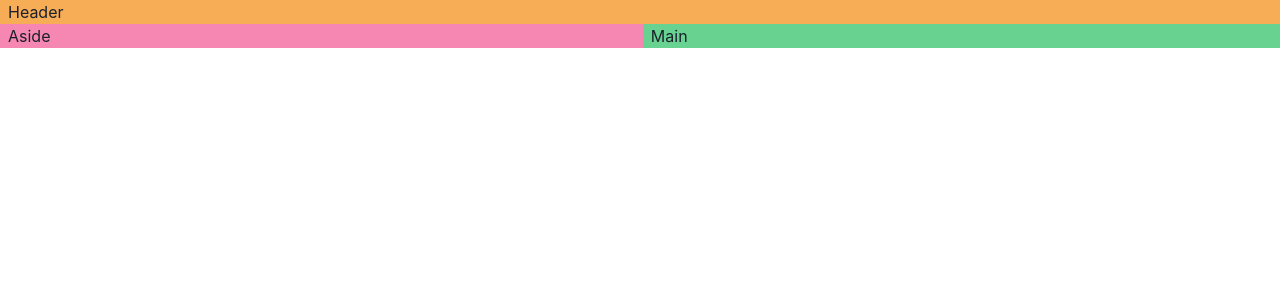
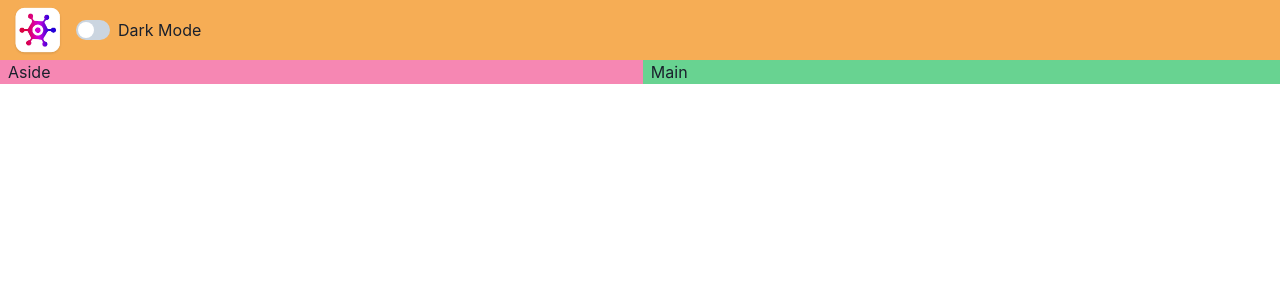
Before and after one commit to Katjahkrogh/rawg-2025-spring, a React (Vite) app in the folder rawg-client/: page / in a window 1280 px wide. Shown: the top 300 px of the page. Built offline with nearby package versions, Linux system fonts and the light colour scheme.

Commit message:
color switch

```diff
--- a/rawg-client/src/App.tsx
+++ b/rawg-client/src/App.tsx
@@ -1,4 +1,5 @@
 import { Grid, GridItem, Show } from '@chakra-ui/react';
+import NavBar from './components/NavBar';
 
 function App() {
   return (
@@ -8,7 +9,7 @@ function App() {
         lg: `"header header" "aside main"`,
       }}>
       <GridItem pl="2" bg="orange.300" area={'header'}>
-        Header
+        <NavBar/>
       </GridItem>
       <Show above='lg'>
         <GridItem pl="2" bg="pink.300" area={'aside'}>
--- /dev/null
+++ b/rawg-client/src/components/ColorModeSwitch.tsx
@@ -0,0 +1,14 @@
+import { HStack, Switch, Text, useColorMode } from '@chakra-ui/react';
+
+const ColorModeSwitch = () => {
+  const { colorMode, toggleColorMode } = useColorMode();
+
+  return (
+    <HStack>
+      <Switch isChecked={colorMode === 'dark'} colorScheme="green" onChange={toggleColorMode} />
+      <Text>Dark Mode</Text>
+    </HStack>
+  );
+};
+
+export default ColorModeSwitch;
--- /dev/null
+++ b/rawg-client/src/components/NavBar.tsx
@@ -0,0 +1,14 @@
+import logo from '../assets/logo.png';
+import { HStack, Image } from '@chakra-ui/react';
+import ColorModeSwitch from './ColorModeSwitch';
+
+const NavBar = () => {
+  return (
+    <HStack>
+      <Image src={logo} boxSize="60px" />
+      <ColorModeSwitch></ColorModeSwitch>
+    </HStack>
+  );
+};
+
+export default NavBar;
--- a/rawg-client/src/main.tsx
+++ b/rawg-client/src/main.tsx
@@ -1,11 +1,13 @@
 import React from 'react'
 import ReactDOM from 'react-dom/client'
 import App from './App'
-import { ChakraProvider } from '@chakra-ui/react'
+import { ChakraProvider, ColorModeScript } from '@chakra-ui/react'
+import theme from './theme'
 
 ReactDOM.createRoot(document.getElementById('root') as HTMLElement).render(
   <React.StrictMode>
-    <ChakraProvider>
+    <ChakraProvider theme={theme}>
+      <ColorModeScript initialColorMode={theme.config.initialColorMode} />
       <App />
     </ChakraProvider>
   </React.StrictMode>,
--- /dev/null
+++ b/rawg-client/src/theme.ts
@@ -0,0 +1,15 @@
+// theme.ts
+
+// 1. import `extendTheme` function
+import { extendTheme, type ThemeConfig } from '@chakra-ui/react'
+
+// 2. Add your color mode config
+const config: ThemeConfig = {
+  initialColorMode: 'light',
+  useSystemColorMode: false,
+}
+
+// 3. extend the theme
+const theme = extendTheme({ config })
+
+export default theme
```
Also changed, not shown: rawg-client/src/assets/logo.png (added), 1 other file (tests, documents, lock files or other folders).
